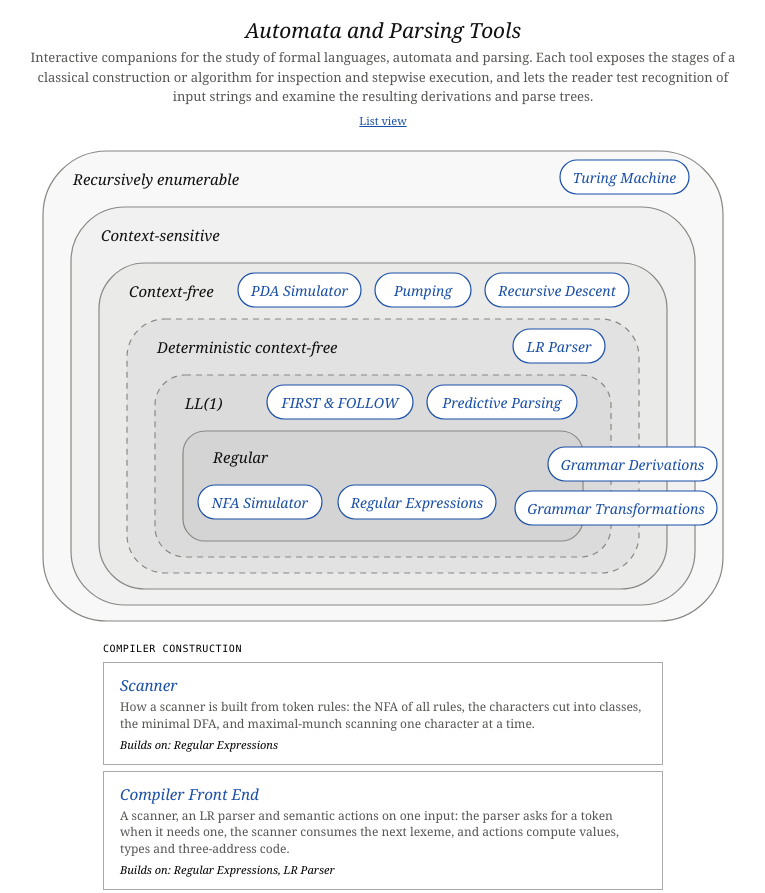
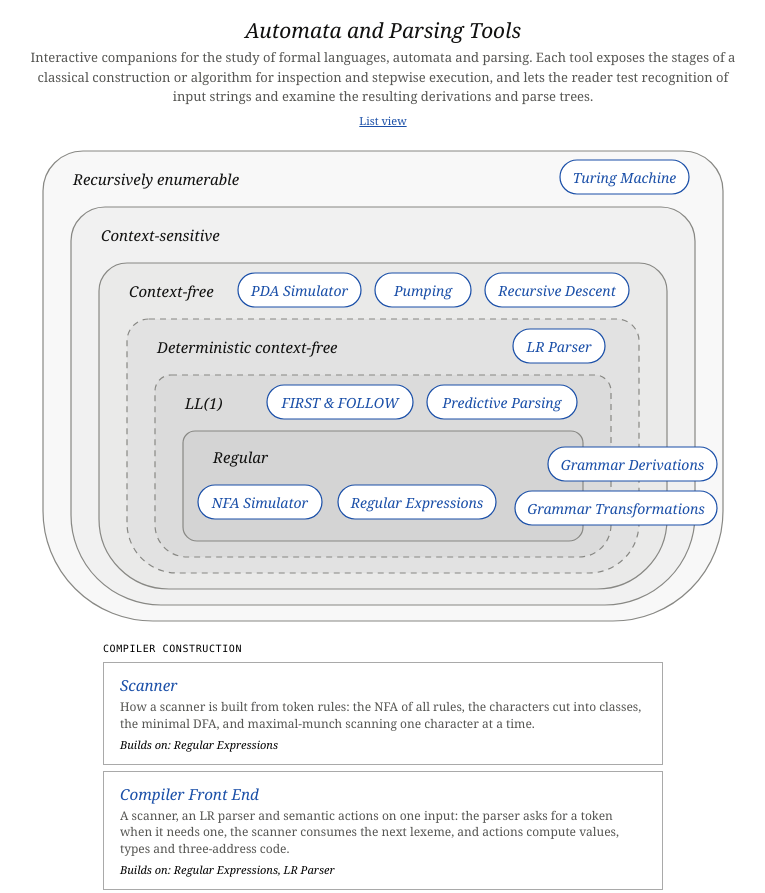
Before and after one commit to augern/automata, a website: page index.html in a window 1280 px wide. Shown: the top 893 px of the page, without its empty margins (257-1022 px from the left). Drawn offline with Linux system fonts and the light colour scheme.

Commit message:
Index map: rings with small top radii and large, nearly concentric bottom radii
Co-Authored-By: Claude Sonnet 5.5 <noreply@anthropic.com>

```diff
--- a/index.html
+++ b/index.html
@@ -124,12 +124,12 @@ body[data-view="list"] #view-compiler { margin-top: calc(22px - var(--sp-5)); }
 <section id="view-map" aria-label="Map of the tools">
 <svg id="map" viewBox="0 0 700 490" role="group" aria-label="The tools placed on the Chomsky hierarchy">
   <!-- Rings, outermost first. Solid: Chomsky's classes; dashed: subclasses of the context-free languages. -->
-  <rect class="ring ring-0" data-ring="re" x="10" y="10" width="680" height="470" rx="64"/>
-  <rect class="ring ring-1" data-ring="cs" x="38" y="66" width="624" height="398" rx="54"/>
-  <rect class="ring ring-2" data-ring="cf" x="66" y="122" width="568" height="326" rx="46"/>
-  <rect class="ring ring-3 ring-sub" data-ring="dcf" x="94" y="178" width="512" height="254" rx="38"/>
-  <rect class="ring ring-4 ring-sub" data-ring="ll1" x="122" y="234" width="456" height="182" rx="30"/>
-  <rect class="ring ring-5" data-ring="reg" x="150" y="290" width="400" height="110" rx="22"/>
+  <path class="ring ring-0" data-ring="re" d="M50,10 H650 A40,40 0 0 1 690,50 V370 A110,110 0 0 1 580,480 H120 A110,110 0 0 1 10,370 V50 A40,40 0 0 1 50,10 Z"/>
+  <path class="ring ring-1" data-ring="cs" d="M72,66 H628 A34,34 0 0 1 662,100 V374 A90,90 0 0 1 572,464 H128 A90,90 0 0 1 38,374 V100 A34,34 0 0 1 72,66 Z"/>
+  <path class="ring ring-2" data-ring="cf" d="M94,122 H606 A28,28 0 0 1 634,150 V378 A70,70 0 0 1 564,448 H136 A70,70 0 0 1 66,378 V150 A28,28 0 0 1 94,122 Z"/>
+  <path class="ring ring-3 ring-sub" data-ring="dcf" d="M116,178 H584 A22,22 0 0 1 606,200 V382 A50,50 0 0 1 556,432 H144 A50,50 0 0 1 94,382 V200 A22,22 0 0 1 116,178 Z"/>
+  <path class="ring ring-4 ring-sub" data-ring="ll1" d="M138,234 H562 A16,16 0 0 1 578,250 V384 A32,32 0 0 1 546,416 H154 A32,32 0 0 1 122,384 V250 A16,16 0 0 1 138,234 Z"/>
+  <path class="ring ring-5" data-ring="reg" d="M162,290 H538 A12,12 0 0 1 550,302 V386 A14,14 0 0 1 536,400 H164 A14,14 0 0 1 150,386 V302 A12,12 0 0 1 162,290 Z"/>
 
   <!-- Ring names; hover a ring for its Chomsky type, what accepts it, and an example language -->
   <text x="40" y="44" class="ring-name">Recursively enumerable</text>
```
